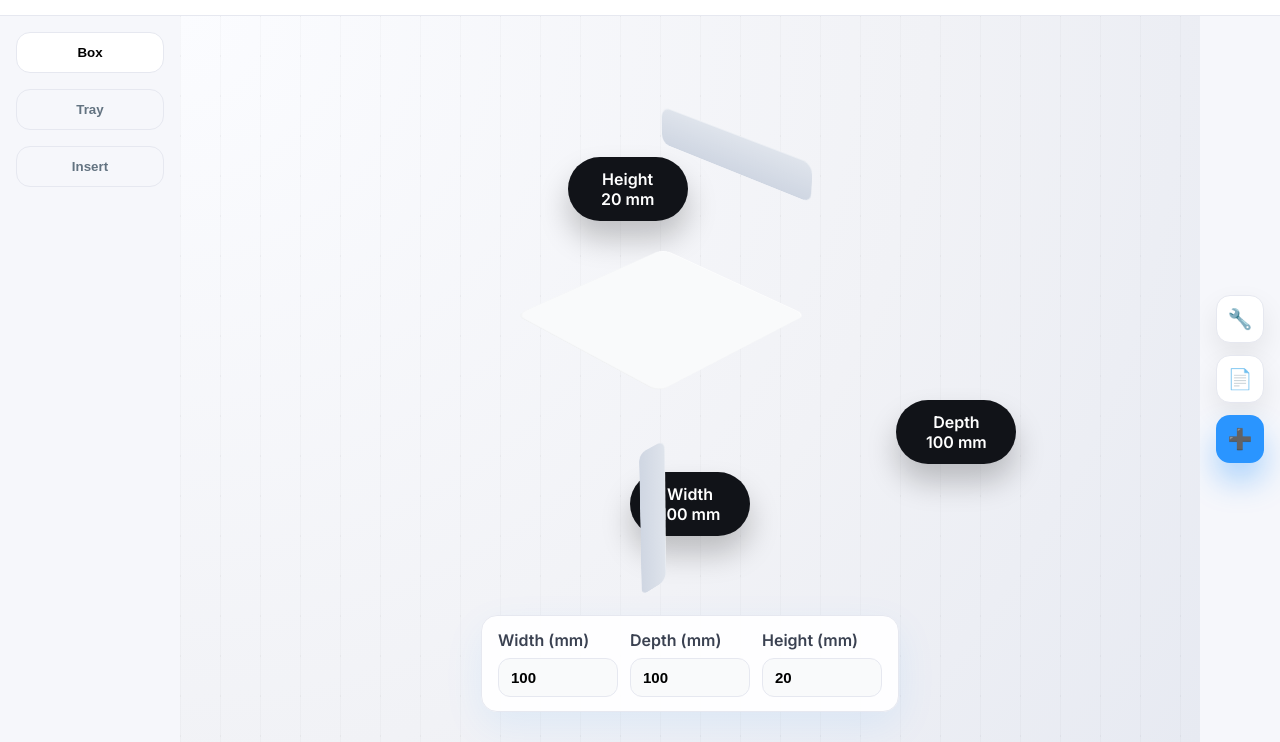
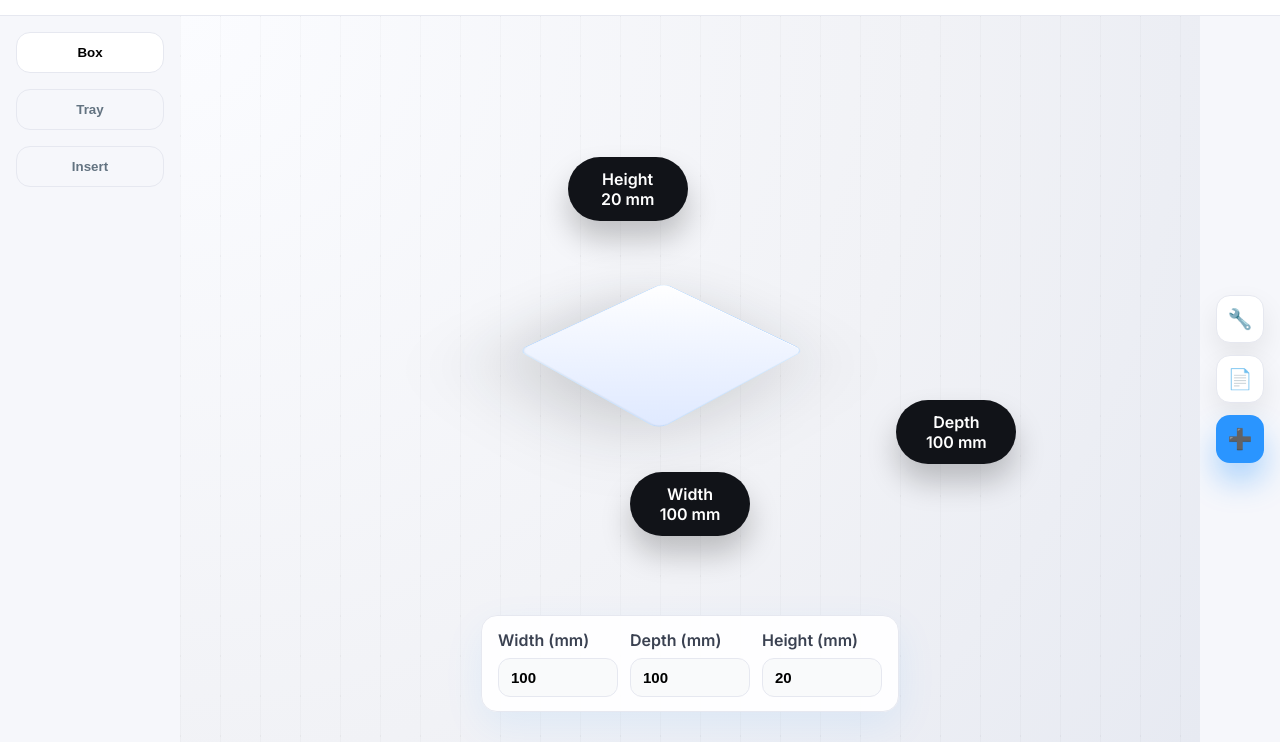
Before and after one commit to tutncrusoe/TrayCustomize, a plain HTML site: page index.html in a window 1280 px wide. Shown: the part 58-800 px from the top of the page. Drawn offline with Linux system fonts and the light colour scheme.

Commit message:
Enhance isometric box visibility

```diff
--- a/style.css
+++ b/style.css
@@ -11,6 +11,7 @@
   --stroke: #e6e8f0;
   --accent: #0f89ff;
   --text: #1f2933;
+  --shadow: 0 26px 50px rgba(17, 19, 24, 0.2);
 }
 
 * {
@@ -148,8 +149,9 @@ body {
   width: var(--widthpx);
   height: var(--depthpx);
   transform-style: preserve-3d;
-  transform: rotateX(60deg) rotateZ(45deg) translateY(40px);
+  transform: rotateX(55deg) rotateZ(45deg) translateY(40px);
   transition: width 0.25s ease, height 0.25s ease, transform 0.25s ease;
+  filter: drop-shadow(var(--shadow));
 }
 
 .face {
@@ -157,23 +159,26 @@ body {
   inset: 0;
   border-radius: 12px;
   background: #f9fafb;
-  box-shadow: inset 0 1px 0 rgba(255,255,255,0.8), inset 0 -1px 2px rgba(0,0,0,0.05);
+  box-shadow: inset 0 1px 0 rgba(255, 255, 255, 0.8), inset 0 -1px 2px rgba(0, 0, 0, 0.05);
 }
 
 .face.top {
+  background: linear-gradient(135deg, #ffffff, #dfe9ff);
   transform: translateZ(var(--heightpx));
+  border: 1px solid rgba(15, 137, 255, 0.18);
 }
 
 .face.side {
-  background: linear-gradient(180deg, #dfe4ec, #cfd6e2);
-  box-shadow: inset 0 1px 0 rgba(255,255,255,0.4);
+  background: linear-gradient(180deg, #d3d9e6, #b6c0d6);
+  box-shadow: inset 0 1px 0 rgba(255, 255, 255, 0.3);
+  border: 1px solid rgba(0, 0, 0, 0.08);
 }
 
 .face.side-x {
   width: var(--widthpx);
   height: var(--heightpx);
   transform-origin: top left;
-  transform: rotateX(-90deg) translateY(calc(var(--depthpx) * -1));
+  transform: translateZ(var(--heightpx)) rotateX(-90deg) translateY(calc(var(--depthpx) * -1));
   border-radius: 12px 12px 10px 10px;
 }
 
@@ -181,7 +186,7 @@ body {
   width: var(--depthpx);
   height: var(--heightpx);
   transform-origin: top left;
-  transform: rotateY(90deg) translateX(calc(var(--widthpx)));
+  transform: translateZ(var(--heightpx)) rotateY(90deg) translateX(calc(var(--widthpx)));
   border-radius: 12px 12px 10px 10px;
 }
 
```
